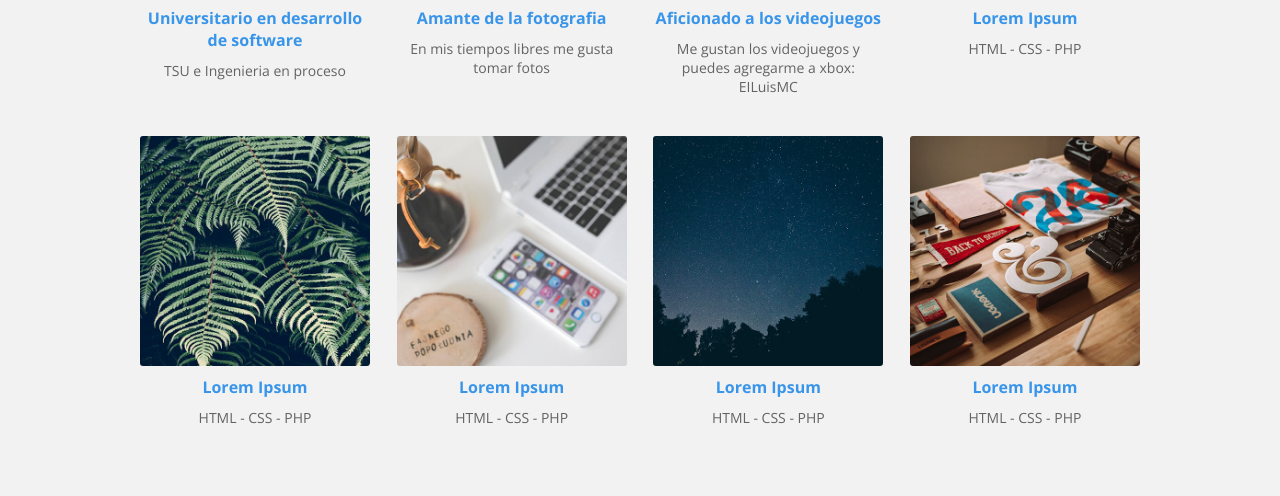
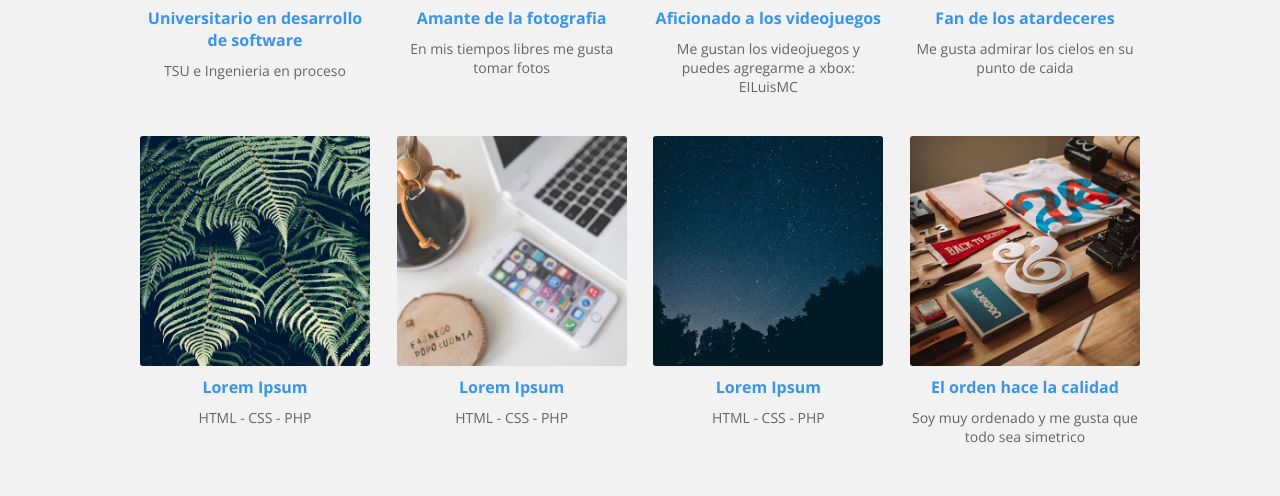
Before and after one commit to iLuis116/Portafolio3BJoseLuis, a plain HTML site: page index.html in a window 1280 px wide. Shown: the part 1288-1784 px from the top of the page. Drawn offline with nearby package versions, Linux system fonts and the light colour scheme.

Commit message:
Edicion de biografia 2

```diff
--- a/index.html
+++ b/index.html
@@ -78,8 +78,8 @@
 							<img src="img/trabajos/4.jpg" alt="Lorem Ipsum">
 						</div>
 						<div class="descripcion">
-							<p class="nombre">Lorem Ipsum</p>
-							<p class="categoria">HTML - CSS - PHP</p>
+							<p class="nombre">Fan de los atardeceres</p>
+							<p class="categoria">Me gusta admirar los cielos en su punto de caida</p>
 						</div>
 					</div>
 					<div class="trabajo">
@@ -114,8 +114,8 @@
 							<img src="img/trabajos/8.jpg" alt="Lorem Ipsum">
 						</div>
 						<div class="descripcion">
-							<p class="nombre">Lorem Ipsum</p>
-							<p class="categoria">HTML - CSS - PHP</p>
+							<p class="nombre">El orden hace la calidad</p>
+							<p class="categoria">Soy muy ordenado y me gusta que todo sea simetrico</p>
 						</div>
 					</div>
 				</div>
```
Also changed, not shown: img/trabajos/3.jpg, img/trabajos/4.jpg.
